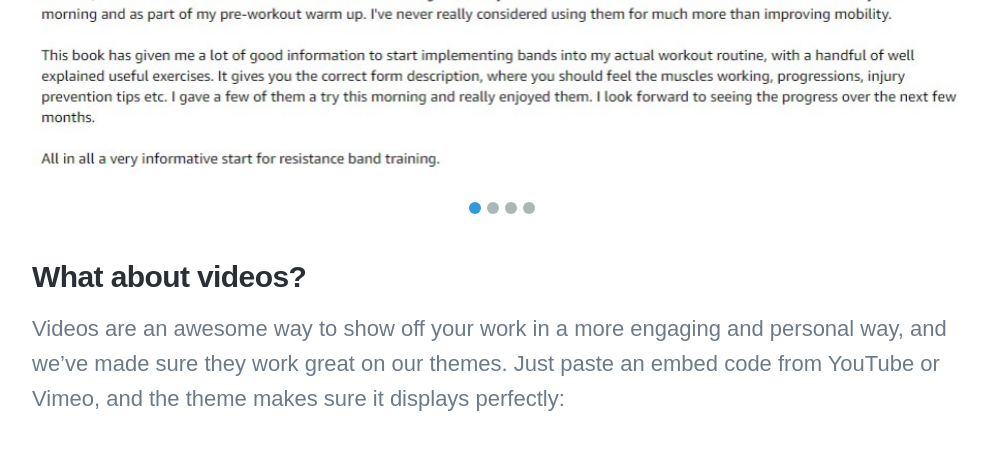
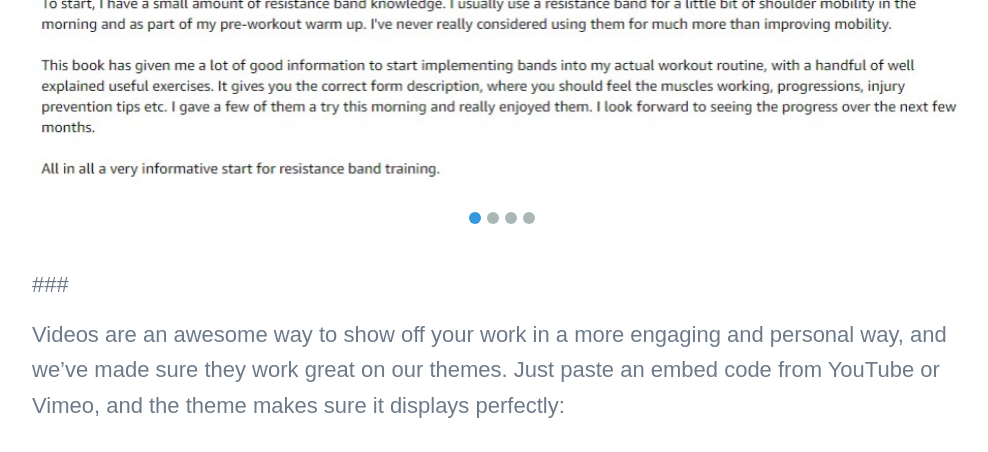
Before and after one commit to ScottON/ScottON, a Jekyll site: the page built from _projects/2021-05-12-amazon-tension.md, in a window 1280 px wide and 900 px high, scrolled down 4042 px, cut to the strip 0-452 px from the top of the window. Shown: the whole strip, without its empty margins (138-1126 px from the left). Built offline with Jekyll 4.4.1, drawn with Linux system fonts in a browser that asks for light colours; nearby versions of some CDN libraries; some web fonts are replaced.

Commit message:
Update 2021-05-12-amazon-tension.md

```diff
--- a/_projects/2021-05-12-amazon-tension.md
+++ b/_projects/2021-05-12-amazon-tension.md
@@ -51,6 +51,7 @@ Finally, I finished with a strong CTA.
 ### Testimonials
 
 People seem to like it:
+
 ---
 <div class="gallery" data-columns="1">
 	<img src="/images/portfolio/tension/review1.jpg">
@@ -60,7 +61,7 @@ People seem to like it:
 
 </div>
 
-### What about videos?
+###
 
 Videos are an awesome way to show off your work in a more engaging and personal way, and we’ve made sure they work great on our themes. Just paste an embed code from YouTube or Vimeo, and the theme makes sure it displays perfectly:
 
```
